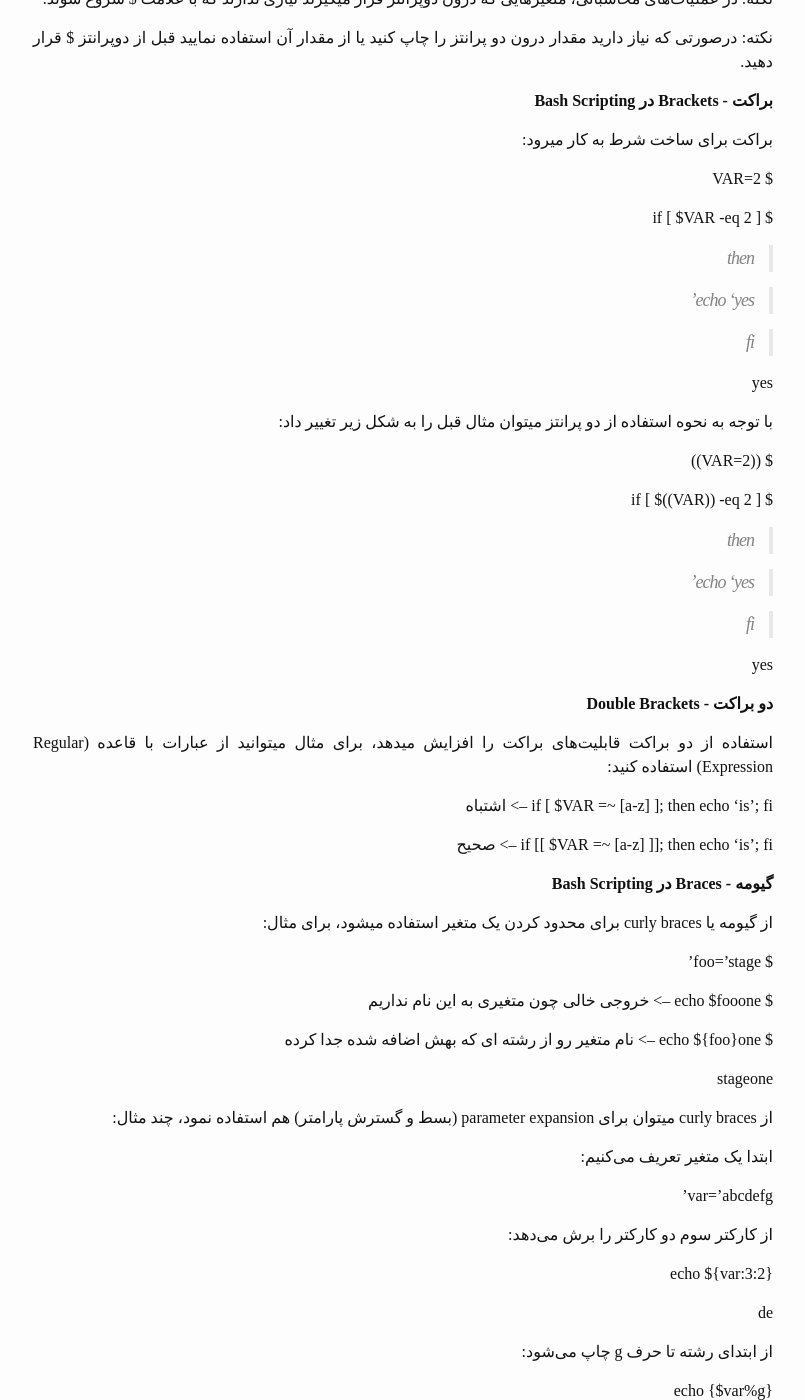
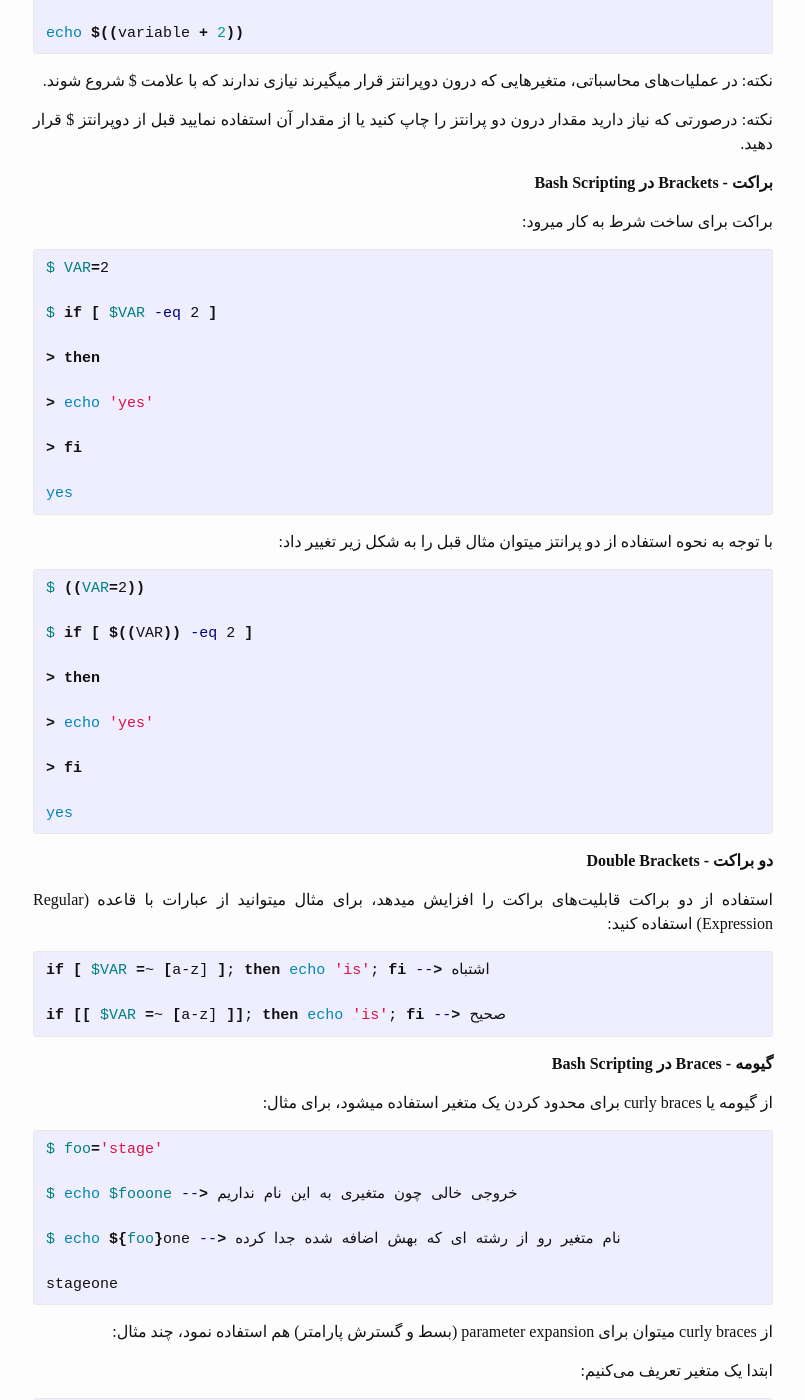
Before and after one commit to Ravexina/tuxgeek, a Jekyll site: the page built from _posts/2015-06-01-bash-scripting-پرانتزها.md, in a window 1280 px wide and 1400 px high, scrolled down 639 px. Shown: the whole window, without its empty margins (237-1042 px from the left). Built offline with Jekyll 4.4.1, drawn with Linux system fonts in a browser that asks for light colours; some web fonts are replaced; comment, search, counter and statistics services are not loaded; some of the changed text lies outside the part shown.

Commit message:
Add code highlighting

```diff
--- a/_posts/2015-06-01-bash-scripting-پرانتزها.md
+++ b/_posts/2015-06-01-bash-scripting-پرانتزها.md
@@ -15,17 +15,17 @@ categories:
 
 در ادمه با ذکر مثال‌هایی به توضیح مفاهیم فوق خواهیم پرداخت.
 
-more
+
 آشنایی با اصطلاحات:
 
-Parenthesis: () (plural parentheses - پرانتز)
-Brackets: [] (square brackets - براکت)
-Braces: {} (curly braces - گیومه)
+- Parenthesis: () (plural parentheses - پرانتز)
+- Brackets: [] (square brackets - براکت)
+- Braces: {} (curly braces - گیومه)
 
 **دو پرانتز - Parenthesis در Bash Scripting**
 
 از دو پرانتز برای انجام عملیات‌های محاسباتی استفاده می‌شود:
-
+{% highlight shell %}
 ((variable++))
 
 ((variable = 3))
@@ -34,6 +34,7 @@ for ((i = 0; i < VALUE; i++))
 
 echo $((variable + 2))
 
+{% endhighlight %}
 نکته: در عملیات‌های محاسباتی، متغیرهایی که درون دوپرانتز قرار میگیرند نیازی ندارند که با علامت $ شروع شوند.
 
 نکته: درصورتی که نیاز دارید مقدار درون دو پرانتز را چاپ کنید یا از مقدار آن استفاده نمایید قبل از دوپرانتز $ قرار دهید.
@@ -41,7 +42,7 @@ echo $((variable + 2))
 **براکت - Brackets در Bash Scripting**
 
 براکت برای ساخت شرط به کار میرود:
-
+{% highlight shell %}
 $ VAR=2
 
 $ if [ $VAR -eq 2 ]
@@ -53,9 +54,10 @@ $ if [ $VAR -eq 2 ]
 > fi
 
 yes
-
+{% endhighlight%}
 با توجه به نحوه استفاده از دو پرانتز میتوان مثال قبل را به شکل زیر تغییر داد:
 
+{% highlight shell %}
 $ ((VAR=2))
 
 $ if [ $((VAR)) -eq 2 ]
@@ -67,55 +69,58 @@ $ if [ $((VAR)) -eq 2 ]
 > fi
 
 yes
-
+{% endhighlight %}
 **دو براکت - Double Brackets**
 
 استفاده از دو براکت قابلیت‌های براکت را افزایش میدهد، برای مثال میتوانید از عبارات با قاعده (Regular Expression) استفاده کنید:
 
-if [ $VAR =~ [a-z] ]; then echo 'is'; fi -->
-اشتباه
+{% highlight shell %}
+if [ $VAR =~ [a-z] ]; then echo 'is'; fi --> اشتباه
 
-if [[ $VAR =~ [a-z] ]]; then echo 'is'; fi -->
-صحیح
+if [[ $VAR =~ [a-z] ]]; then echo 'is'; fi --> صحیح
+{% endhighlight%}
 
 **گیومه - Braces در Bash Scripting**
 
 از گیومه یا curly braces برای محدود کردن یک متغیر استفاده میشود، برای مثال:
 
+{% highlight shell %}
 $ foo='stage'
 
-$ echo $fooone -->
-خروجی خالی چون متغیری به این نام نداریم
+$ echo $fooone --> خروجی خالی چون متغیری به این نام نداریم
 
-$ echo ${foo}one -->
-نام متغیر رو از رشته ای که بهش اضافه شده جدا کرده
+$ echo ${foo}one --> نام متغیر رو از رشته ای که بهش اضافه شده جدا کرده
 
 stageone
-
+{% endhighlight%}
 از curly braces میتوان برای parameter expansion (بسط و گسترش پارامتر) هم استفاده نمود، چند مثال:
 
 ابتدا یک متغیر تعریف می‌کنیم:
-
+{% highlight shell %}
 var='abcdefg'
-
+{% endhighlight %}
 از کارکتر سوم دو کارکتر را برش می‌دهد:
 
+{% highlight shell %}
 echo ${var:3:2}
 
 de
-
+{% endhighlight %}
 از ابتدای رشته تا حرف g چاپ می‌شود:
 
+{% highlight shell %}
 echo {$var%g}
 
 abcdef
+{% endhighlight %}
 
 از ابتدای رشته تا جایی که d شروع و با هر چیزی ادامه پیدا میکند را چاپ می‌نماید:
 
+{% highlight shell %}
 echo {$var%d*}
 
 abc
-
+{% endhighlight %}
 تنها به خاطر بسپارید که براکت برای شروط، دوبراکت برای عبارات باقاعده و دو پرانتز برای محاسبات و حلقه های شبه C کاربر دارند.
 
 بر اساس linuxconfig
```
Also changed, not shown: _posts/2015-02-13-اجرای-tasm-در-گنولینوکس-turbo-assembler.md (+13 -7 lines).
